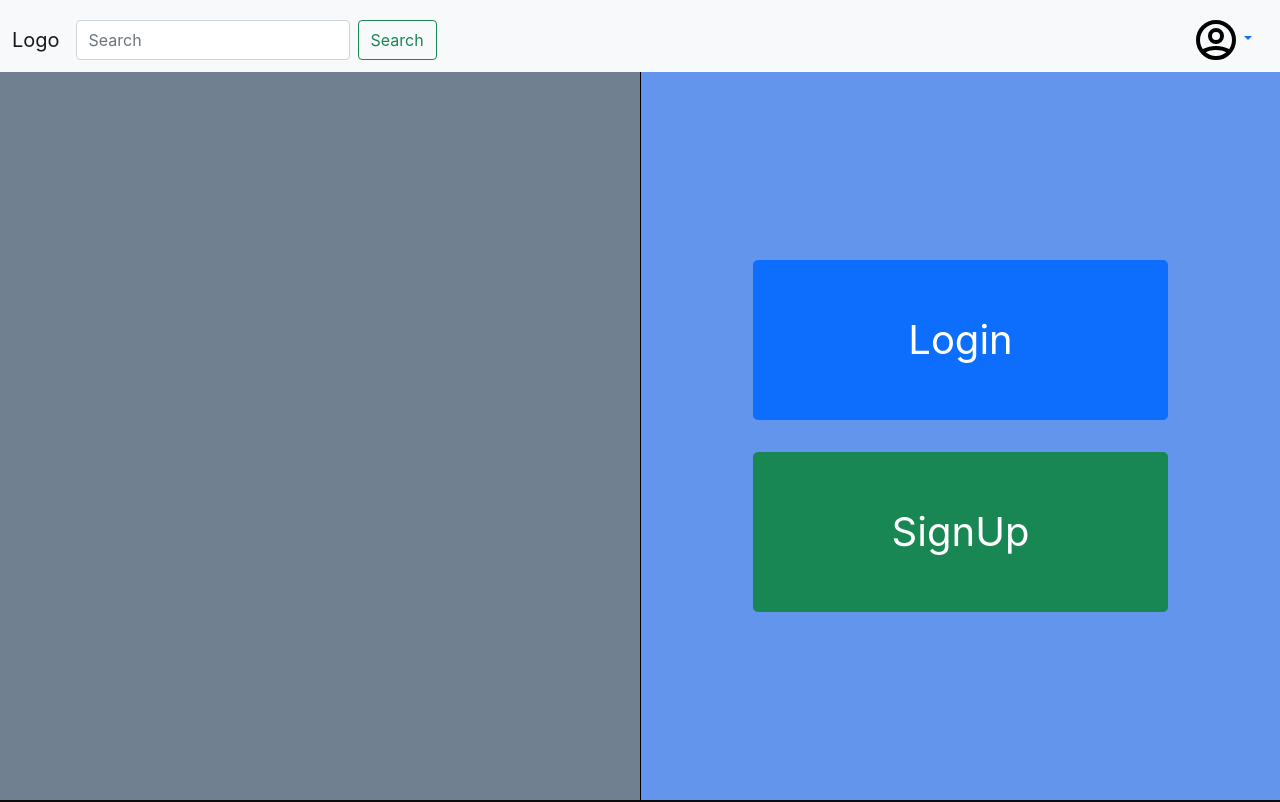
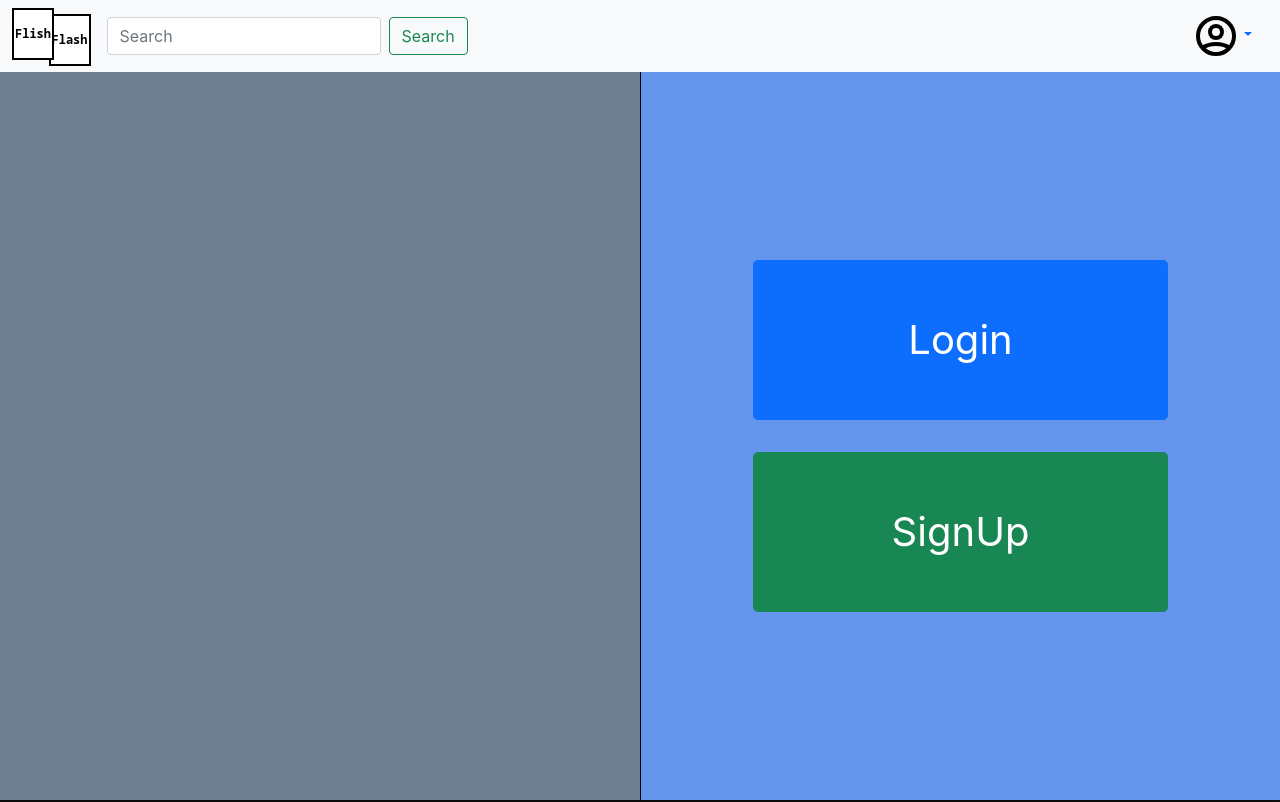
Before and after one commit to AlexRodgers11/flash-card-app, a React (Create React App) app in the folder client/: page / in a window 1280 px wide. Shown: the top 802 px of the page. Built offline with nearby package versions, Linux system fonts and the light colour scheme.

Commit message:
create Logo; add to Header and fix centering within Header

```diff
--- a/client/src/components/Header.js
+++ b/client/src/components/Header.js
@@ -9,6 +9,7 @@ import NotificationList from './NotificationList';
 import { HiOutlineUserCircle } from "react-icons/hi";
 import { IoMailSharp, IoNotificationsSharp } from "react-icons/io5";
 import styled from "styled-components";
+import Logo from './Logo';
 
 function Header() {
     const [modalContent, setModalContent] = useState('');
@@ -55,10 +56,14 @@ function Header() {
 
 
     return (
-        <nav className="navbar navbar-collapse fixed-top navbar-light bg-light" style={{height: "4.5rem", minWidth: "300px"}}>
-            <div className="container-fluid">
-                <div style={{display: "flex"}}>
-                    <div className="navbar-brand"><Link to="/dashboard">Logo</Link></div>
+        <nav className="navbar navbar-collapse fixed-top navbar-light bg-light" style={{height: "4.5rem", minWidth: "300px", padding: 0}}>
+            <div className="container-fluid" style={{height: "100%"}}>
+                <div style={{display: "flex", alignItems: "center", height: "100%"}}>
+                    <div className="navbar-brand">
+                        <Link to="/dashboard">
+                            <Logo />
+                        </Link>
+                    </div>
                     {/* Clicking the anchor tag resets state */}
                     {/* <a className="navbar-brand" href={username ? "/dashboard" : "/"}>Logo</a> */}
                     <form className="d-none d-sm-flex">
--- /dev/null
+++ b/client/src/components/Logo.js
@@ -0,0 +1,40 @@
+import styled from "styled-components";
+
+const LogoWrapper = styled.div`
+    position: relative;
+    height: 52px;
+    bottom: 2px;
+    & div {
+        position: relative;
+        display: flex;
+        justify-content: center;
+        align-items: center;
+        box-sizing: border-box;
+        width: 42px;
+        height: 52.125px;
+        border: 2px solid black;
+        background-color: white;
+        font-size: 0.6em;
+        font-weight: 900;
+        font-family: "Noto Sans Mono";
+        color: black;
+        &:first-of-type {
+            z-index: 2;
+            margin-right: 36.5px;
+        }
+        &:nth-of-type(2) {
+            bottom: 46px;
+            left: 36.5px;
+        }
+`;
+
+function Logo() {
+    return (
+        <LogoWrapper>
+            <div>Flish</div>
+            <div>Flash</div>
+        </LogoWrapper>
+    )
+}
+
+export default Logo;
```
